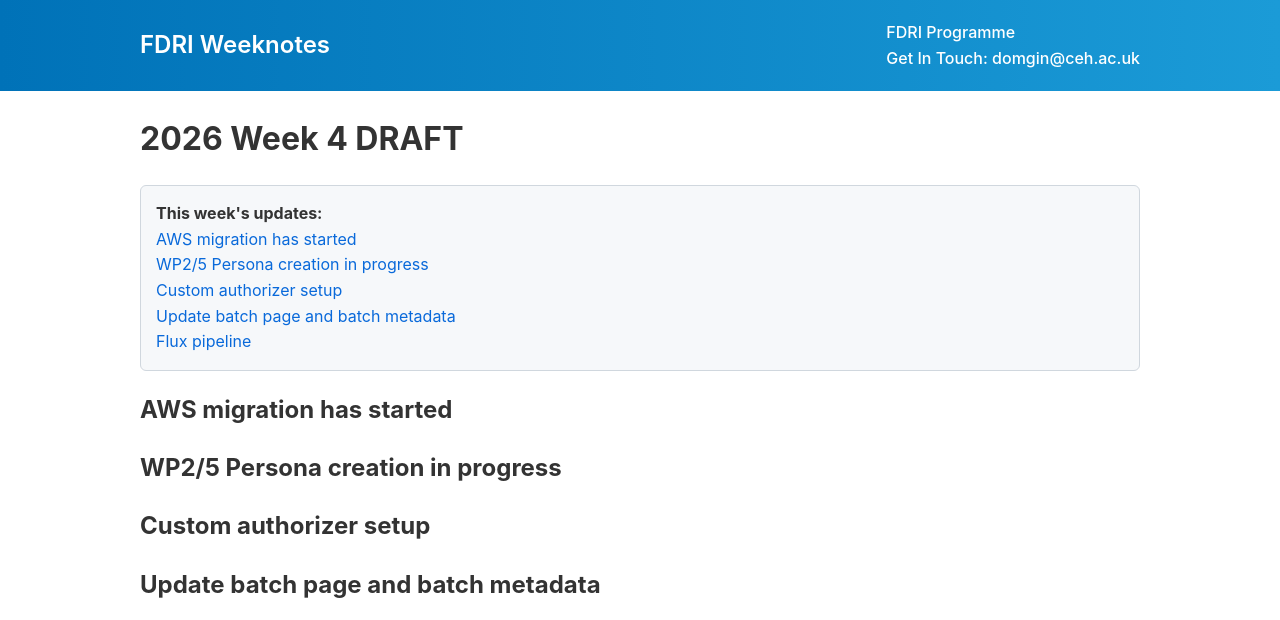
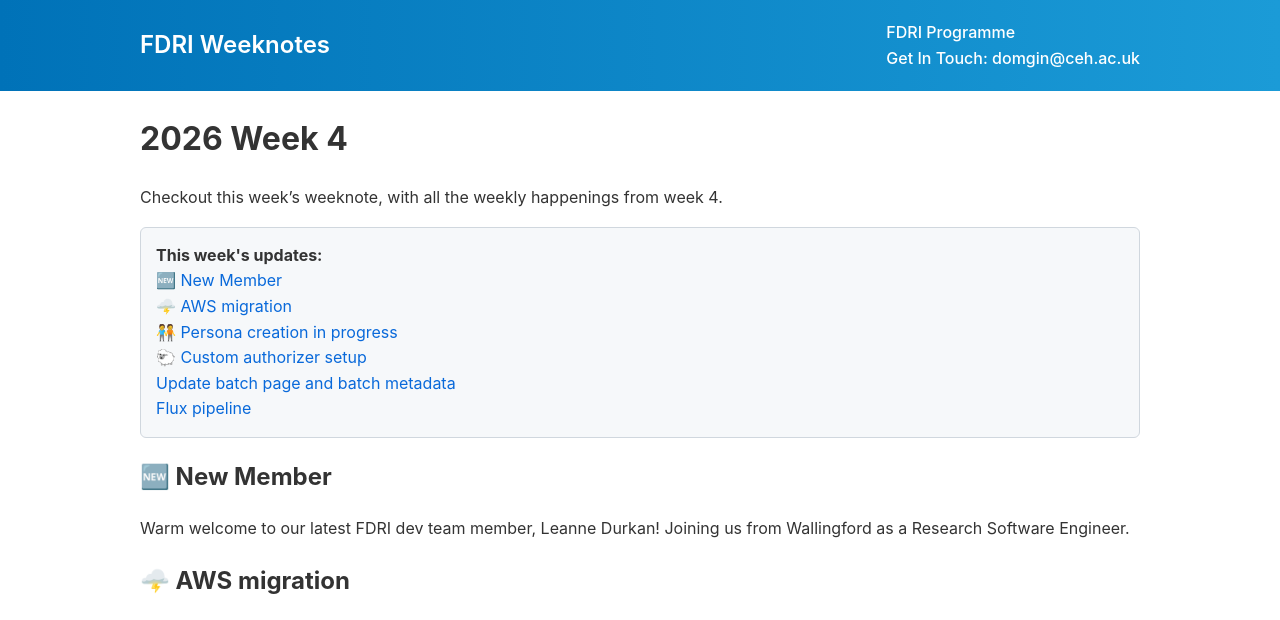
Before and after one commit to NERC-CEH/fdri_words, a Jekyll site: the page built from weeknotes/2026/04.md, in a window 1280 px wide and 1400 px high. Shown: the top 620 px of the window. Built offline with Jekyll 4.4.1, drawn with Linux system fonts in a browser that asks for light colours; our own code applies the rules of GitHub Pages for plain Markdown files; some of the changed text lies outside the part shown; grey boxes are pictures that could not be loaded.

Commit message:
Update 04.md

```diff
--- a/weeknotes/2026/04.md
+++ b/weeknotes/2026/04.md
@@ -1,11 +1,40 @@
-# 2026 Week 4 DRAFT
+# 2026 Week 4
+
+Checkout this week's weeknote, with all the weekly happenings from week 4.
+
+## 🆕 New Member
+
+Warm welcome to our latest FDRI dev team member, Leanne Durkan! Joining us from Wallingford as a Research Software Engineer.
+
+## 🌩️ AWS migration
+
+<img width="582" height="134" alt="image" src="https://github.com/user-attachments/assets/1994f90a-65f1-470e-8a40-4eec5e4d638f" />
+
+After even more back and forth on how we structure our AWS accounts, we are back to having 2 AWS accounts, dri-staging and dri-production to support FDRI and other future relevant projects.
+
+We have made the decision to do all of the migration in house, once the accounts are setup and we have access we can spin up our terraform and get started.
+
+Current Plan (being actively worked on)
+- New gitub repos for new accounts
+- copy and paste existing terraform
+- rename s3 buckets etc
+- Run terraform locally to create infra
+- Setup atlantis
+- configure atlantis in github
+- Update code pipelines to deploy to new accounts
+
+## 🧑‍🤝‍🧑 Persona creation in progress
+
+<img width="843" height="780" alt="image" src="https://github.com/user-attachments/assets/a50373e0-0795-4745-9d10-bb85c56e97ea" />
+
+An effort to create user persona's in underway, this will hopefully help guide our external comms on the projects as well as develop the requirements for our public api, user interface and code tools.
+
+## 🐑 Custom authorizer setup
+
+<img width="1305" height="669" alt="image" src="https://github.com/user-attachments/assets/ac9c6a97-8528-487f-a370-2d4fede910b2" />
 
 
-## AWS migration has started
-
-## WP2/5 Persona creation in progress
-
-## Custom authorizer setup
+We are setting up a new url for basic authentication for MQTT to support some new IOT devices that don't support certificate auth. It's almost complete, see the diagram above for a little insight.
 
 ## Update batch page and batch metadata
 The batch page has been given a small makeover for a better user experience, allowing the last years worth of data to be plotted with the click of a button. Additionally, the page is now powered completely from the metadata store.
```
